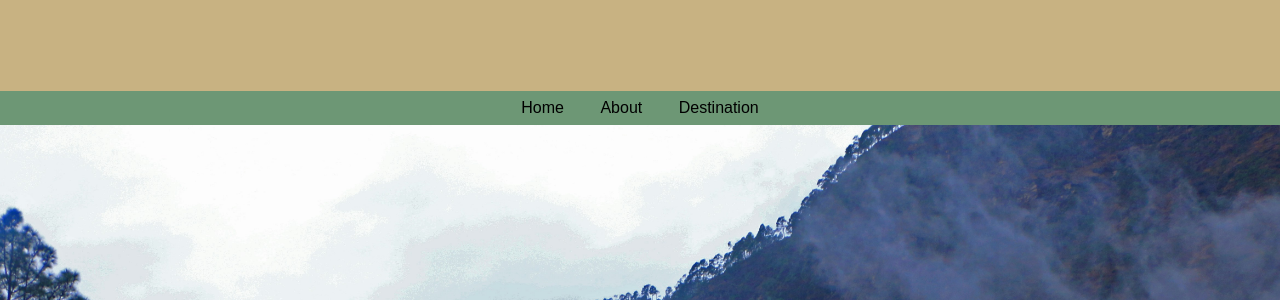
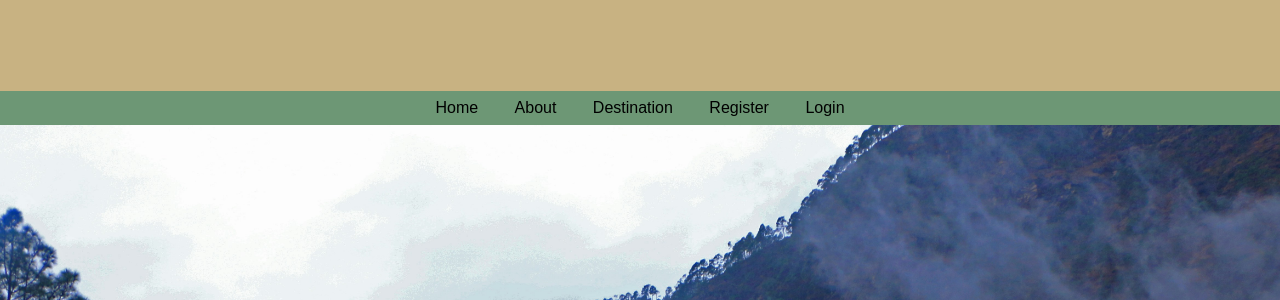
Before and after one commit to Bhavesh-Kapur/Sustainable-Tourism-Hotspot-Identification-System, a Django app: page / in a window 1280 px wide. Shown: the part 202-502 px from the top of the page. Run offline with Django 4.2, Linux system fonts and the light colour scheme.

Commit message:
Update home.html

```diff
--- a/STHIS/sthis_app/templates/home.html
+++ b/STHIS/sthis_app/templates/home.html
@@ -23,6 +23,8 @@
           <li><a href="#home">Home</a></li>
           <li><a href="#about">About</a></li>
           <li><a href="#destinations">Destination</a></li>
+          <li><a href="#Register">Register</a></li>
+          <li><a href="#login">Login</a></li>
         </ul>
       </nav>
     <div class="slideshow-container">
@@ -102,7 +104,7 @@
         <p>Focuses on renewable energy & marine conservation.</p>
       </div>
     </div>
-    <a href="{% url 'register' %}" class="button">Login</a>
+    <a href="{% url 'register' %}" class="button">Register</a>
   </section>
 
   <section class="about-us">
```
